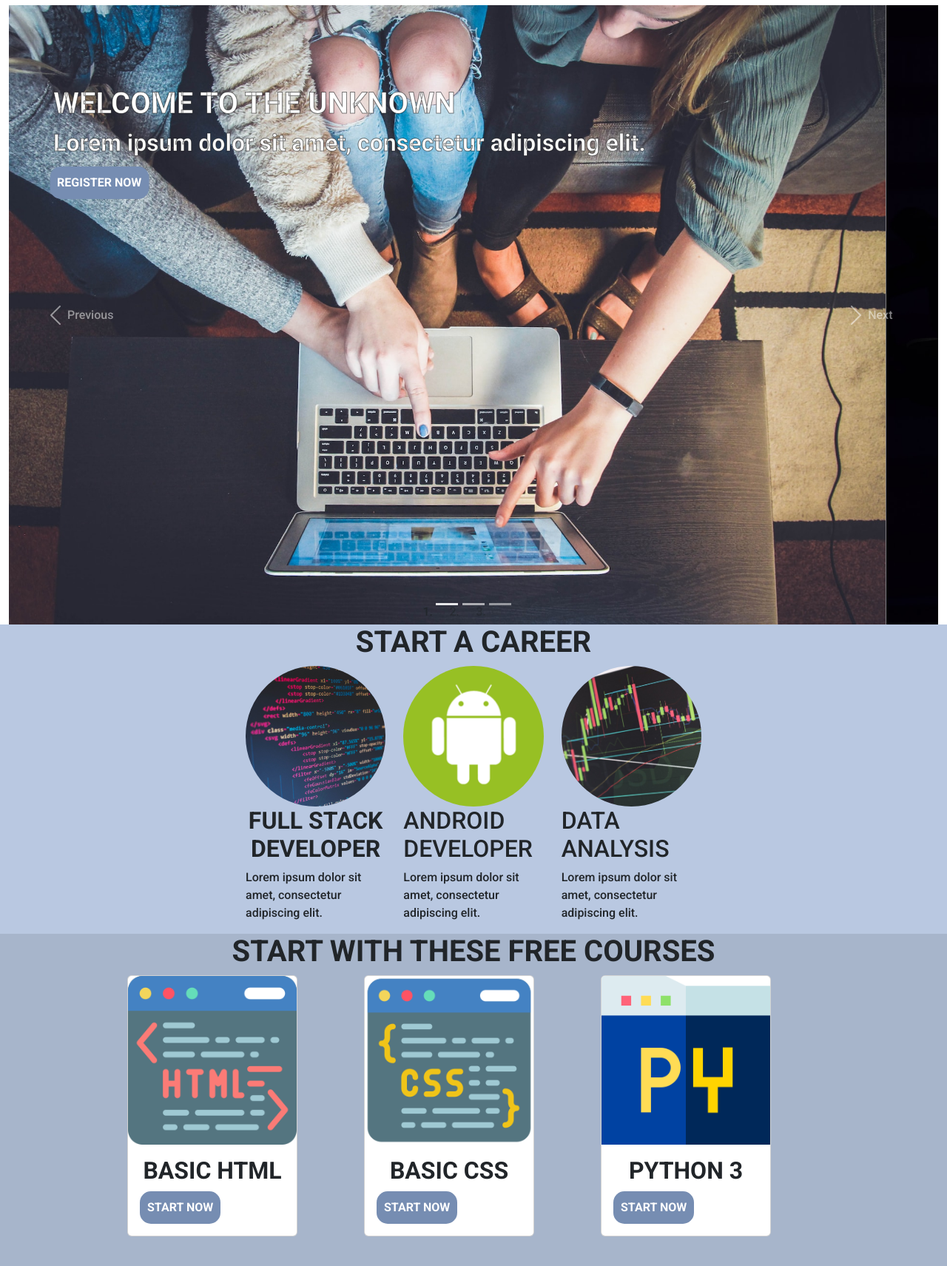
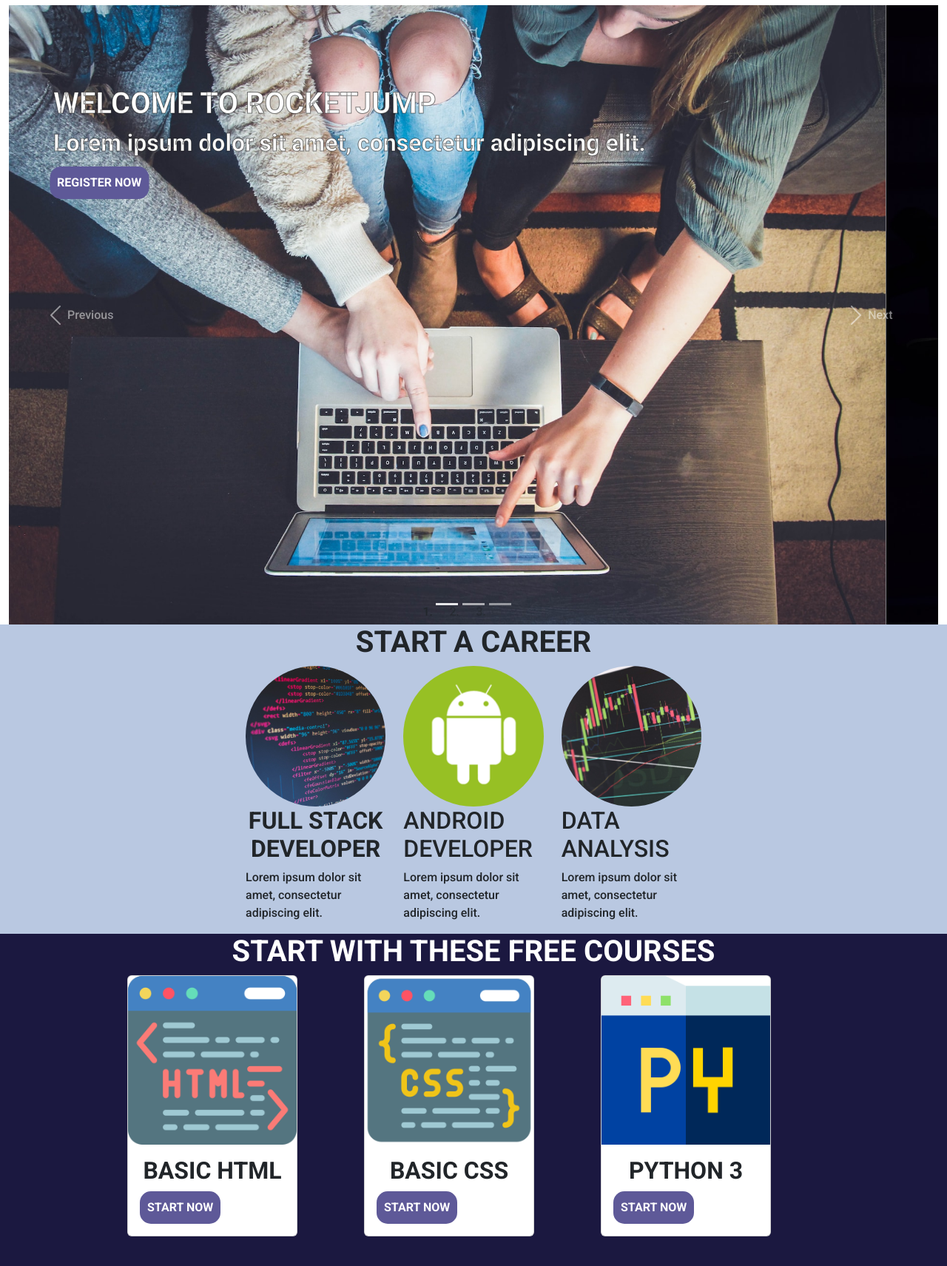
Before and after one commit to kelvinleandro/gti-html-project, a plain HTML site: page index.html in a window 1280 px wide. Shown: the part 93-1804 px from the top of the page at 74% size. Drawn offline with nearby package versions, Linux system fonts and the light colour scheme.

Commit message:
modified some colors

```diff
--- a/index.html
+++ b/index.html
@@ -41,7 +41,7 @@
                 <div class="carousel-item active">
                     <img class="d-block w-100" src="./img/studying1.jpg" alt="First slide">
                     <div class="carousel-caption d-none d-md-block banner-text">
-                        <h1>WELCOME TO THE UNKNOWN</h1>
+                        <h1>WELCOME TO ROCKETJUMP</h1>
                         <h2>Lorem ipsum dolor sit amet, consectetur adipiscing elit.</h2>
                         <button type="button" class="my-btn">REGISTER NOW</button>
                     </div>
--- a/style.css
+++ b/style.css
@@ -5,7 +5,6 @@
     --glauco: #768DB2;
     --space-cadet: #1B1840;
     --powder-blue: #B9C8E1;
-    --another-blue: #A7B5CB;
 }
 
 body {
@@ -18,7 +17,8 @@ body {
 }
 
 .bg-2 {
-    background-color: var(--another-blue);
+    background-color: var(--space-cadet);
+    color: white;
 }
 
 header {
@@ -66,13 +66,13 @@ button {
 
 .my-btn {
     padding: 10px;
-    background-color: var(--glauco);
+    background-color: var(--roxo);
     border-radius: 15px;
     transition: .3s;
 }
 
 .my-btn:hover {
-    background-color: var(--roxo);
+    background-color: var(--space-cadet);
 }
 
 .content-center {
```
